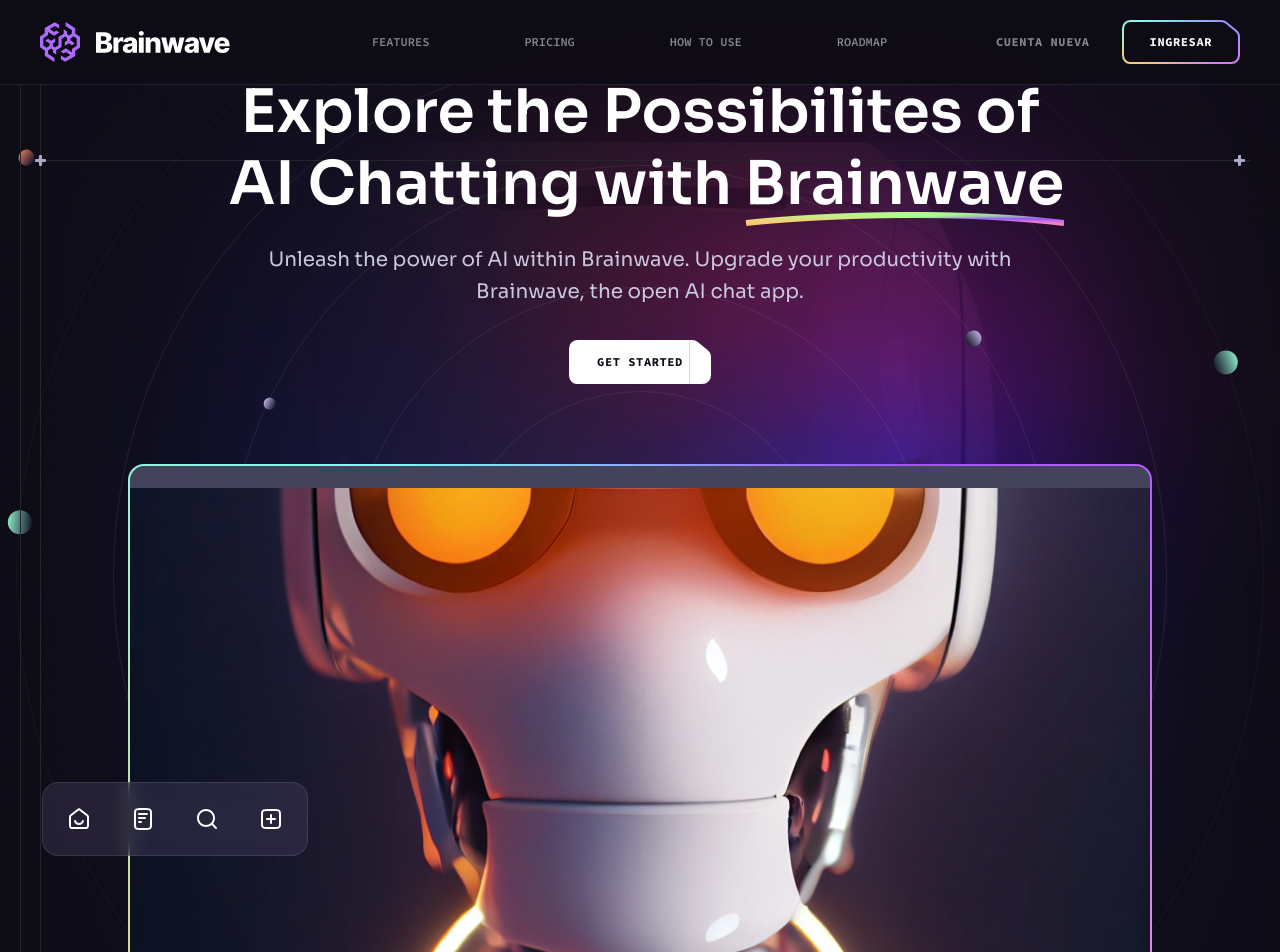
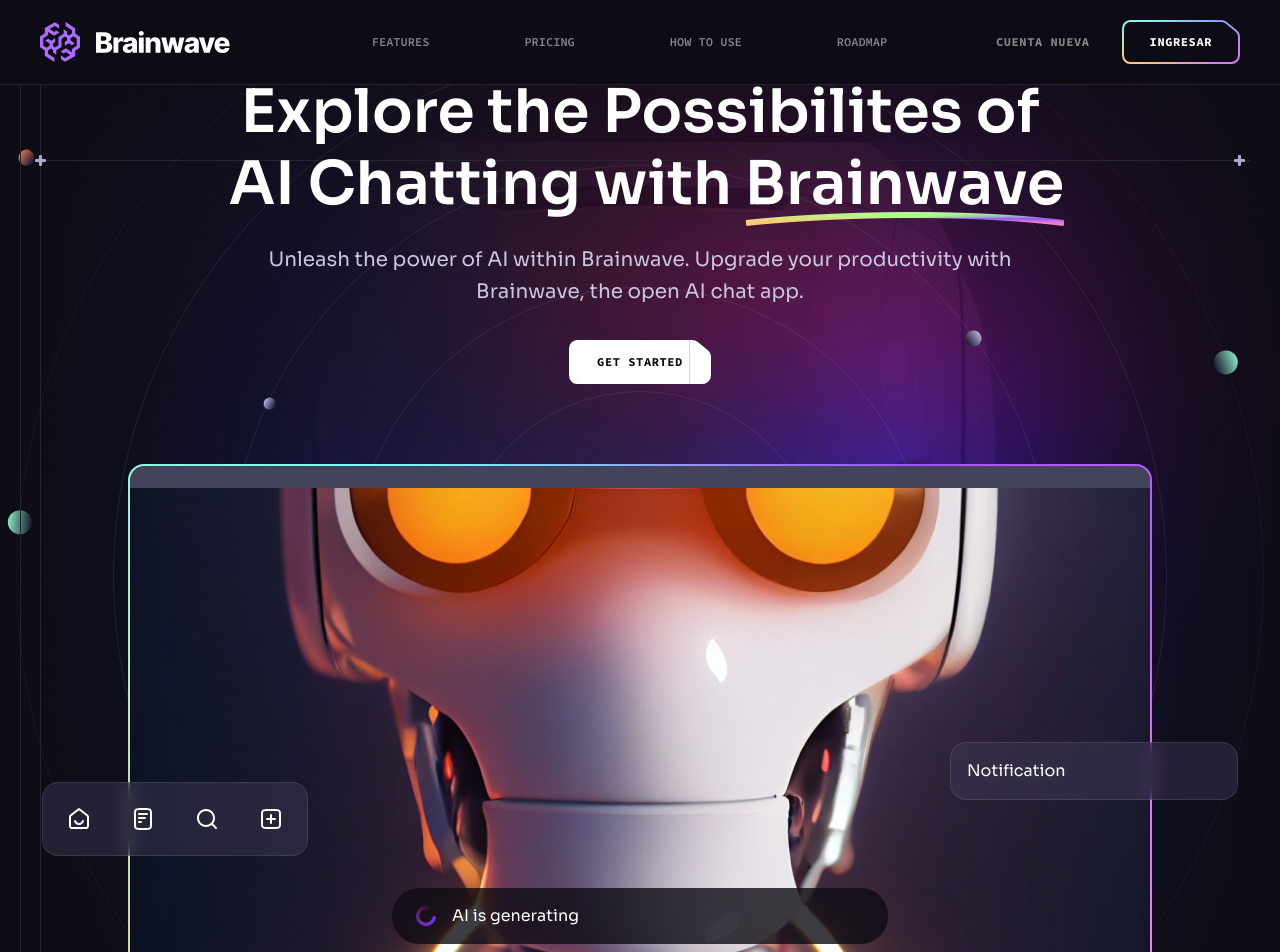
Before and after one commit to ivanaspinoso/brainwave, a React (Vite) app: page / in a window 1280 px wide. Shown: the top 952 px of the page. Built offline with nearby package versions, Linux system fonts and the light colour scheme.

Commit message:
notification

```diff
--- a/src/components/Hero.jsx
+++ b/src/components/Hero.jsx
@@ -5,6 +5,8 @@
 import { heroIcons } from "../constants";
 import { ScrollParallax } from "react-just-parallax";
 import { useRef } from "react";
+import { Generating } from "../components/design/Generating";
+import { Notification } from "./design/Notification";
 
 const Hero = () => {
   const parallaxRef = useRef(null);
@@ -52,6 +54,8 @@
                   alt="ia"
                 />
 
+                <Generating className="absolute left-4 right-4 bottom-5 md:left-1/2 md:right-auto md:bottom-8 md:w-[31rem] md:-translate-x-1/2" />
+
                 <ScrollParallax isAbsolutelyPositioned>
                   <ul className="hidden absolute -left-[5.5rem] bottom-[7.5rem] px-1 py-1 bg-n-9/40 backdrop-blur border border-n-1/10 rounded-2xl xl:flex">
                     {heroIcons.map((icon, index) => (
@@ -60,6 +64,13 @@
                       </li>
                     ))}
                   </ul>
+                </ScrollParallax>
+
+                <ScrollParallax isAbsolutelyPositioned>
+                  <Notification
+                    className="hidden absolute -right-[5.5rem] bottom-[11rem] w-[18rem] xl:flex"
+                    title="Code generation"
+                  />
                 </ScrollParallax>
               </div>
             </div>
--- a/src/components/design/Generating.jsx
+++ b/src/components/design/Generating.jsx
@@ -1,12 +1,14 @@
 import { loading } from "../../assets";
 
-const Generating = () => {
+export const Generating = ({ className }) => {
   return (
-    <div>
+    <div
+      className={`flex items-center h-[3.5rem] px-6 bg-n-8/80 rounded-[1.7rem] ${
+        className || ""
+      } text-base`}
+    >
       <img className="w-5 h-5 mr-4" src={loading} alt="loading" />
       AI is generating
     </div>
   );
 };
-
-export default Generating;
--- /dev/null
+++ b/src/components/design/Notification.jsx
@@ -0,0 +1,11 @@
+export const Notification = ({ className, title }) => {
+  return (
+    <div
+      className={`${
+        className || ""
+      } flex items-center p-4 pr-6 bg-n-9/40 backdrop-blur border border-n-1/10 rounded-2xl gap-5`}
+    >
+      Notification
+    </div>
+  );
+};
```
